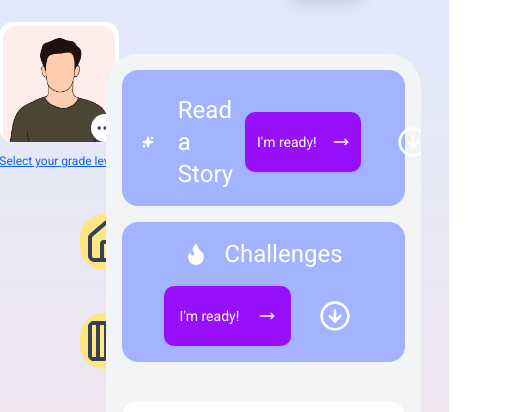
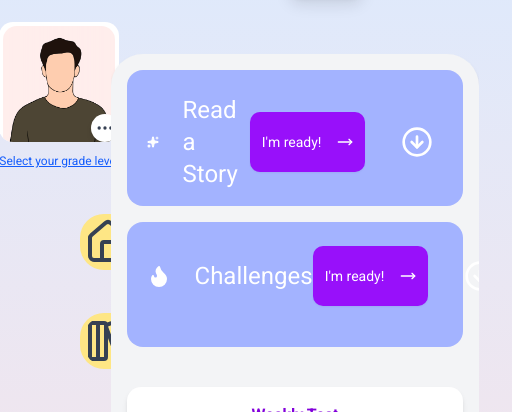
Before and after one commit to Sean-Andrew-Stanek/read-with-me, a Next.js app: page /home in a window 390 px wide. Shown: the part 130-542 px from the top of the page, 512 px wide, since content can reach past the window. Built offline with nearby package versions, Linux system fonts and the light colour scheme; no server answers.

Commit message:
Modify 'Challenges' panel to expand

```diff
--- a/src/app/home/page.tsx
+++ b/src/app/home/page.tsx
@@ -1,7 +1,7 @@
 'use client';
 import { useEffect, useState } from 'react';
 import { toast } from 'sonner';
-import type { FC } from 'react';
+import type { FC, JSX } from 'react';
 import { Button } from '@/components/ui/button';
 import { CircleArrowDown, CircleArrowUp, Flame, MoveRight, Sparkles } from 'lucide-react';
 import { Check } from 'lucide-react';
@@ -13,6 +13,8 @@ import LoadingSpinner from '@/components/LoadingSpinner';
 
 const Dashboard: FC = () => {
     const [readOpen, setReadOpen] = useState(false);
+    const [challengesOpen, setChallengesOpen] = useState(false);
+
     useEffect(() => {
         const toastType = localStorage.getItem('toast');
         localStorage.removeItem('toast');
@@ -70,112 +72,10 @@ const Dashboard: FC = () => {
 
     if (loading) return <LoadingSpinner />
 
-    return (
-        <div className="relative flex flex-col gap-5 items-center mt-10 min-h-screen max-w-screen-2xl mx-auto overflow-x-hidden w-[85%] ">
+    const Sections = (): JSX.Element => {
+        return (
+            <>
 
-            {readOpen && (
-                <div className="absolute inset-0 z-50 bg-gray-100 flex items-center justify-center rounded-[2rem] shadow-md w-full h-[61%]">
-                    <div className="w-[95%] h-[80%] max-w-screen-2xl p-6 sm:p-10 bg-indigo-300 text-white rounded-2xl shadow-xl m-[4.5%] mt-[7%] mb-[8%]">
-                        <div className="flex justify-between items-start h-15">
-                            <h2 className="flex items-center space-x-3 font-extralight text-2xl sm:text-3xl md:text-4xl lg:text-5xl">
-                                <Sparkles className="fill-white sm:size-6 md:size-8 lg:size-9 mr-4" />
-                                <span className='ml-2'>Read a Story</span>
-                            </h2>
-                            <Button
-                                variant="ghost"
-                                onClick={() => setReadOpen(false)}
-                                className="p-0 bg-transparent hover:bg-transparent focus-visible:ring-0 focus-visible:ring-offset-0"
-                            >
-                                <CircleArrowUp className="size-12 sm:size-18 p-2 rounded-3xl font-extraligh text-white bg-transparent hover:size-20" />
-                            </Button>
-                        </div>
-
-                        <div className="flex flex-row items-center justify-between gap-5 ml-10 w-full">
-                            <div className="bg-white text-gray-800 rounded-xl p-6 text-center shadow-md flex-1 max-w-2xl
-                                                translate-x-4 -translate-y-3 sm:translate-x-6 sm:-translate-y-5">
-                                <p className="text-base sm:text-lg md:text-xl lg:text-2xl leading-relaxed mb-4">
-                                    Challenge and monitor your reading skills with our innovative reading interface.
-                                    Match your interests with your favorite literary genres — we&#39;ll do the rest!
-                                </p>
-                                <div className="flex w-full justify-center">
-                                    <Link
-                                        href={randomStoryId ? `/read-story/${randomStoryId}` : '/create-story'}
-                                        className="cursor-auto"
-                                    >
-                                        <Button className="bg-purple-600 hover:bg-purple-700 cursor-pointer text-base sm:text-md md:text-lg lg:text-xl  text-white  rounded-lg flex items-center mx-auto">
-                                            I&#39;m ready! <MoveRight className="ml-2" />
-                                        </Button>
-                                    </Link>
-                                </div>
-                            </div>
-                            <div className="w-[300px] sm:w-[450px] h-[562px] relative flex-shrink-0">
-                                <Image
-                                    src="/girl-with-book.png"
-                                    alt="Girl reading a book"
-                                    layout="responsive"
-                                    priority
-                                    width={450}
-                                    height={562}
-                                    className="object-contain transform -scale-x-100"
-                                />
-                            </div>
-                        </div>
-                    </div>
-                </div>
-            )}
-            {!readOpen && (
-                <div className="flex flex-col space-y-4 p-4 sm:p-8 md:p-16 bg-gray-100 rounded-[2rem] shadow-md w-full my-0">
-                    {/* Read Story Section */}
-                    <div className="flex flex-col bg-indigo-300 text-white rounded-2xl px-3 sm:px-5 md:px-6 lg:px-8 py-4 sm:py-6 min-h-[125px] transition-all duration-300">
-                        <div className="flex items-center justify-between mt-2">
-                            <span className="flex items-center space-x-3 font-extralight text-2xl sm:text-3xl md:text-4xl lg:text-5xl">
-                                <Sparkles className="fill-white sm:size-6 md:size-8 lg:size-9 mr-6 ml-2" />
-                                <span>Read a Story</span>
-                            </span>
-                            <div className="flex items-center space-x-4">
-                                <Link
-                                    href={
-                                        randomStoryId
-                                            ? `/read-story/${randomStoryId}`
-                                            : '/create-story'
-                                    }
-                                >
-                                    <Button className="bg-purple-600 hover:bg-purple-700 text-white px-4 py-2 rounded-lg text-sm sm:text-md md:text-lg lg:text-xl flex items-center h-15">
-                                        I&#39;m ready! <MoveRight className="ml-2" />
-                                    </Button>
-                                </Link>
-                                <Button
-                                    variant="ghost"
-                                    className="text-white hover:bg-indigo-300 p-2"
-                                    onClick={() => setReadOpen(true)}
-                                >
-                                    <span className="flex items-center rounded-full p-1 bg-transparent">
-                                        <CircleArrowDown className="size-12 sm:size-18 p-2 bg-transparent rounded-3xl text-white font-extralight hover:size-20" />
-                                    </span>
-                                </Button>
-                            </div>
-                        </div>
-                    </div>
-                    {/* Challenges Section */}
-                    <div className="flex flex-col sm:flex-row items-center justify-between w-full bg-indigo-300 text-white rounded-2xl px-3 sm:px-5 md:px-6 lg:px-8 py-4 sm:py-6">
-                        <span className="flex items-center space-x-3 font-extralight text-2xl sm:text-3xl md:text-4xl lg:text-5xl">
-                            <Flame className="fill-white sm:size-6 md:size-8 lg:size-9 mr-4" />
-                            <span>Challenges</span>
-                        </span>
-                        <div className="flex items-center space-x-4 mt-4 sm:mt-0">
-                            <Link href="#">
-                                <Button className="bg-purple-600 hover:bg-purple-700 text-white px-4 py-2 rounded-lg text-sm sm:text-md md:text-lg lg:text-xl flex items-center h-15">
-                                    {"I'm ready!"}
-                                    <span className="pl-3">
-                                        <MoveRight />
-                                    </span>
-                                </Button>
-                            </Link>
-                            <span className="flex items-center rounded-full p-1 bg-transparent">
-                                <CircleArrowDown className="size-12 sm:size-18 p-2 bg-transparent rounded-3xl text-white font-extralight hover:size-20" />
-                            </span>
-                        </div>
-                    </div>
                     {/* Weekly Test & Survey Cards */}
                     <div className="mt-6 flex flex-wrap justify-center gap-6 sm:gap-8 p-0">
                         {/* Weekly Test Card */}
@@ -233,10 +133,167 @@ const Dashboard: FC = () => {
                             </div>
                         </div>
                     </div>
+            </>
+        )
+    }
+
+    return (
+    <div className="relative flex flex-col gap-5 items-center mt-10 min-h-screen max-w-screen-2xl mx-auto overflow-x-hidden w-[85%]">
+      {/* Read Story Expanded Panel */}
+      {readOpen && (
+        <div className="absolute inset-0 z-50 bg-gray-100 flex items-center justify-center rounded-[2rem] shadow-md w-full h-[61%]">
+          <div className="w-[95%] h-[80%] max-w-screen-2xl p-6 sm:p-10 bg-indigo-300 text-white rounded-2xl shadow-xl m-[4.5%] mt-[7%] mb-[8%]">
+            <div className="flex justify-between items-start h-15">
+              <h2 className="flex items-center space-x-3 font-extralight text-2xl sm:text-3xl md:text-4xl lg:text-5xl">
+                <Sparkles className="fill-white sm:size-6 md:size-8 lg:size-9 mr-4" />
+                <span className="ml-2">Read a Story</span>
+              </h2>
+              <Button
+                variant="ghost"
+                onClick={() => setReadOpen(false)}
+                className="p-0 bg-transparent hover:bg-transparent focus-visible:ring-0 focus-visible:ring-offset-0"
+              >
+                <CircleArrowUp className="size-12 sm:size-18 p-2 rounded-3xl font-extraligh text-white bg-transparent hover:size-20" />
+              </Button>
+            </div>
+
+            <div className="flex flex-row items-center justify-between gap-5 ml-10 w-full">
+              <div className="bg-white text-gray-800 rounded-xl p-6 text-center shadow-md flex-1 max-w-2xl translate-x-4 -translate-y-3 sm:translate-x-6 sm:-translate-y-5">
+                <p className="text-base sm:text-lg md:text-xl lg:text-2xl leading-relaxed mb-4">
+                  Challenge and monitor your reading skills with our innovative reading interface.
+                  Match your interests with your favorite literary genres — we&#39;ll do the rest!
+                </p>
+                <div className="flex w-full justify-center">
+                  <Link href={randomStoryId ? `/read-story/${randomStoryId}` : '/create-story'} className="cursor-auto">
+                    <Button className="bg-purple-600 hover:bg-purple-700 cursor-pointer text-base sm:text-md md:text-lg lg:text-xl text-white rounded-lg flex items-center mx-auto">
+                      I&#39;m ready! <MoveRight className="ml-2" />
+                    </Button>
+                  </Link>
                 </div>
-            )}
+              </div>
+              <div className="w-[300px] sm:w-[450px] h-[562px] relative flex-shrink-0">
+                <Image
+                  src="/girl-with-book.png"
+                  alt="Girl reading a book"
+                  layout="responsive"
+                  priority
+                  width={450}
+                  height={562}
+                  className="object-contain transform -scale-x-100"
+                />
+              </div>
+            </div>
+          </div>
         </div>
-    );
+      )}
+
+      {/* Challenges Expanded Panel */}
+      {challengesOpen && (
+        <div className="absolute inset-0 z-50 bg-gray-100 flex items-center justify-center rounded-[2rem] shadow-md w-full h-[61%]">
+          <div className="w-[95%] h-[80%] max-w-screen-2xl p-6 sm:p-10 bg-indigo-300 text-white rounded-2xl shadow-xl m-[4.5%] mt-[7%] mb-[8%]">
+            <div className="flex justify-between items-start h-15">
+              <h2 className="flex items-center space-x-3 font-extralight text-2xl sm:text-3xl md:text-4xl lg:text-5xl">
+                <Flame className="fill-white sm:size-6 md:size-8 lg:size-9 mr-4" />
+                <span className="ml-2">Challenges</span>
+              </h2>
+              <Button
+                variant="ghost"
+                onClick={() => setChallengesOpen(false)}
+                className="p-0 bg-transparent hover:bg-transparent focus-visible:ring-0 focus-visible:ring-offset-0"
+              >
+                <CircleArrowUp className="size-12 sm:size-18 p-2 rounded-3xl font-extraligh text-white bg-transparent hover:size-20" />
+              </Button>
+            </div>
+
+            <div className="flex flex-row items-center justify-between gap-5 ml-10 w-full">
+              <div className="bg-white text-gray-800 rounded-xl p-6 text-center shadow-md flex-1 max-w-2xl translate-x-4 -translate-y-3 sm:translate-x-6 sm:-translate-y-5">
+                <p className="text-base sm:text-lg md:text-xl lg:text-2xl leading-relaxed mb-4">
+                  Validate your improvements with these rewarding sessions and help us improve by sharing feedback.
+                </p>
+                <div className="flex flex-col sm:flex-row justify-center gap-4">
+                  <Button className="bg-purple-600 hover:bg-purple-700 text-white text-base sm:text-lg">
+                    I&#39;m ready!
+                  </Button>
+                  <Button variant="outline" className="text-purple-600 border-purple-600 hover:bg-purple-100">
+                    Take our Survey
+                  </Button>
+                </div>
+              </div>
+              <div className="w-[300px] sm:w-[450px] h-[562px] relative flex-shrink-0">
+                <Image
+                  src="/boy-with-backpack.png"
+                  alt="Boy with backpack"
+                  layout="responsive"
+                  priority
+                  width={450}
+                  height={562}
+                  className="object-contain"
+                />
+              </div>
+            </div>
+          </div>
+        </div>
+      )}
+
+      {/* Default Collapsed Panels */}
+      {!readOpen && !challengesOpen && (
+        <div className="flex flex-col space-y-4 p-4 sm:p-8 md:p-16 bg-gray-100 rounded-[2rem] shadow-md w-full my-0">
+          {/* Read a Story Collapsed */}
+          <div className="flex flex-col bg-indigo-300 text-white rounded-2xl px-3 sm:px-5 md:px-6 lg:px-8 py-4 sm:py-6 min-h-[125px] transition-all duration-300">
+            <div className="flex items-center justify-between mt-2">
+              <span className="flex items-center space-x-3 font-extralight text-2xl sm:text-3xl md:text-4xl lg:text-5xl">
+                <Sparkles className="fill-white sm:size-6 md:size-8 lg:size-9 mr-6 ml-2" />
+                <span>Read a Story</span>
+              </span>
+              <div className="flex items-center space-x-4">
+                <Link href={randomStoryId ? `/read-story/${randomStoryId}` : '/create-story'}>
+                  <Button className="bg-purple-600 hover:bg-purple-700 text-white px-4 py-2 rounded-lg text-sm sm:text-md md:text-lg lg:text-xl flex items-center h-15">
+                    I&#39;m ready! <MoveRight className="ml-2" />
+                  </Button>
+                </Link>
+                <Button
+                  variant="ghost"
+                  className="text-white hover:bg-indigo-300 p-2"
+                  onClick={() => setReadOpen(true)}
+                >
+                  <span className="flex items-center rounded-full p-1 bg-transparent">
+                    <CircleArrowDown className="size-12 sm:size-18 p-2 bg-transparent rounded-3xl text-white font-extralight hover:size-20" />
+                  </span>
+                </Button>
+              </div>
+            </div>
+          </div>
+
+          {/* Challenges Collapsed */}
+          <div className="flex flex-col bg-indigo-300 text-white rounded-2xl px-3 sm:px-5 md:px-6 lg:px-8 py-4 sm:py-6 min-h-[125px] transition-all duration-300">
+            <div className="flex items-center justify-between mt-2">
+              <span className="flex items-center space-x-3 font-extralight text-2xl sm:text-3xl md:text-4xl lg:text-5xl">
+                <Flame className="fill-white sm:size-6 md:size-8 lg:size-9 mr-6 ml-2" />
+                <span>Challenges</span>
+              </span>
+              <div className="flex items-center space-x-4">
+                <Button className="bg-purple-600 hover:bg-purple-700 text-white px-4 py-2 rounded-lg text-sm sm:text-md md:text-lg lg:text-xl flex items-center h-15">
+                  I&#39;m ready! <MoveRight className="ml-2" />
+                </Button>
+                <Button
+                  variant="ghost"
+                  className="text-white hover:bg-indigo-300 p-2"
+                  onClick={() => setChallengesOpen(true)}
+                >
+                  <span className="flex items-center rounded-full p-1 bg-transparent">
+                    <CircleArrowDown className="size-12 sm:size-18 p-2 bg-transparent rounded-3xl text-white font-extralight hover:size-20" />
+                  </span>
+                </Button>
+              </div>
+            </div>
+          </div>
+
+          {/* Sections only visible when no panel is expanded */}
+          <Sections />
+        </div>
+      )}
+    </div>
+  );
 };
 
 export default Dashboard;
```
Also changed, not shown: public/boy-with-backpack.png (added).
